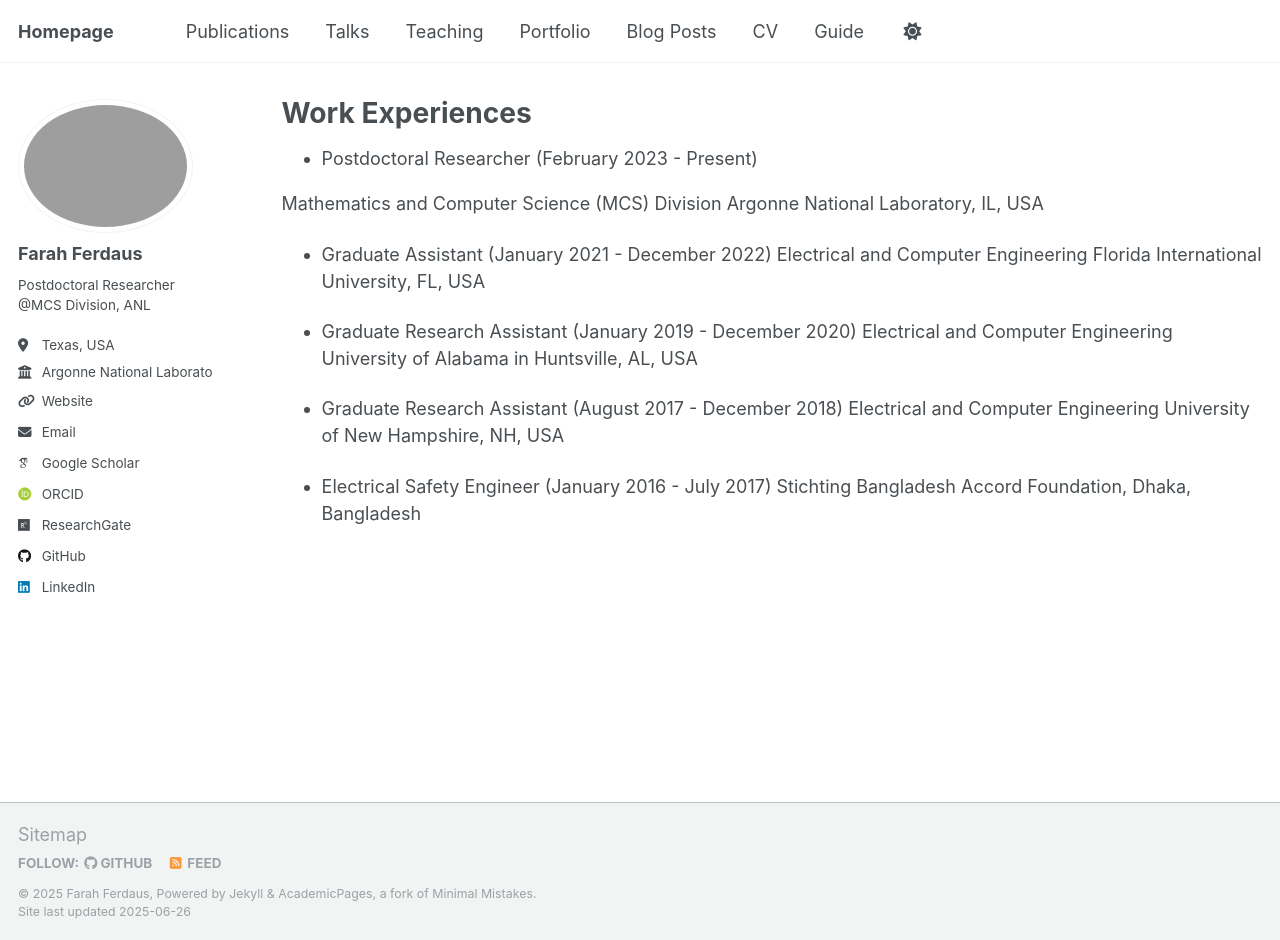
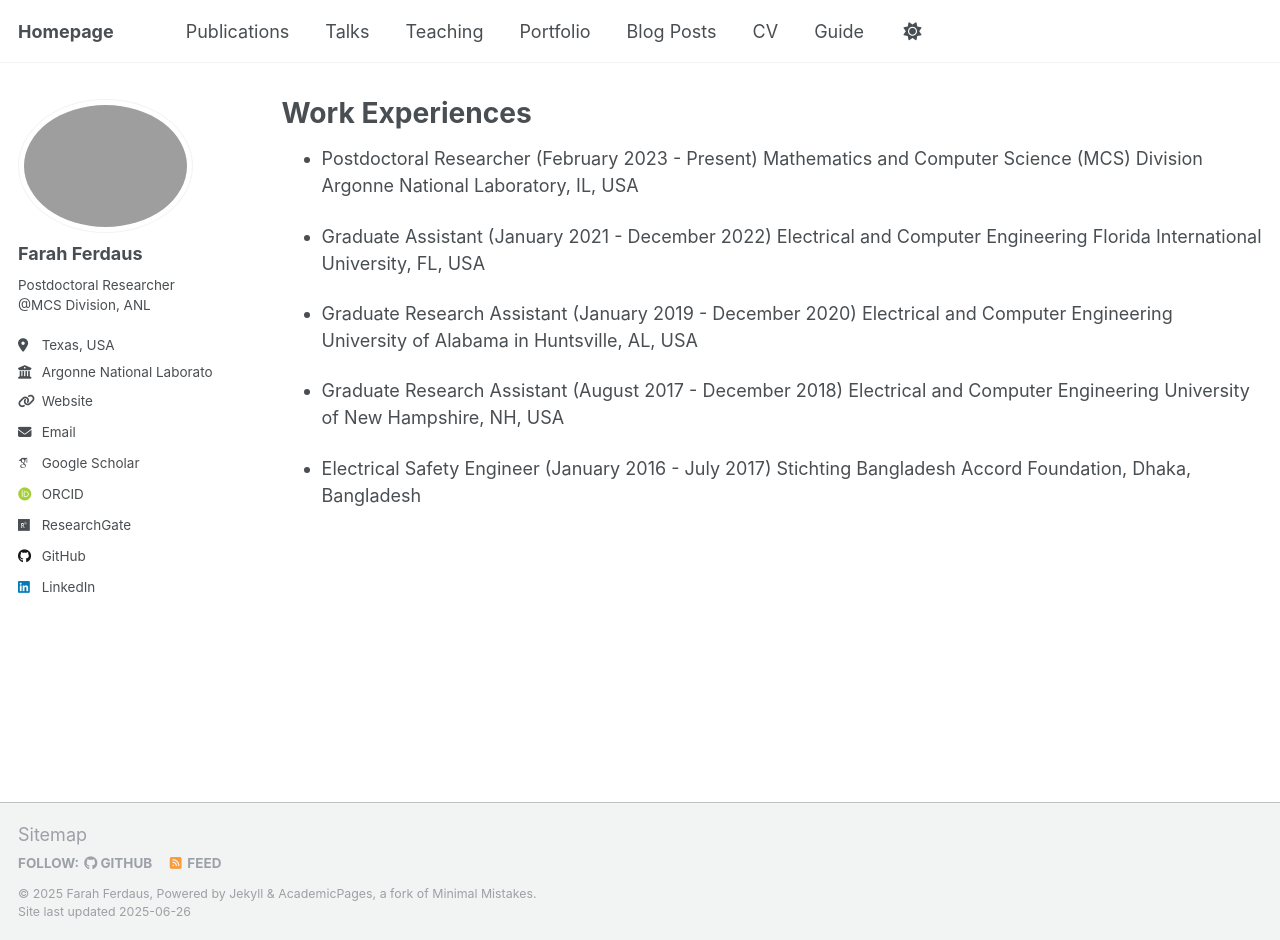
Before and after one commit to fferdaus/fferdaus.github.io, a Jekyll site: the page built from _pages/experience.md, in a window 1280 px wide and 940 px high. Built offline with Jekyll 4.4.1, drawn with Linux system fonts in a browser that asks for light colours; some web fonts are replaced.

```diff
--- a/_pages/experience.md
+++ b/_pages/experience.md
@@ -8,8 +8,7 @@ redirect_from:
 
 {% include base_path %}
 
-* Postdoctoral Researcher (February 2023 - Present)
-
+- Postdoctoral Researcher (February 2023 - Present)
 Mathematics and Computer Science (MCS) Division
 Argonne National Laboratory, IL, USA
 
```
